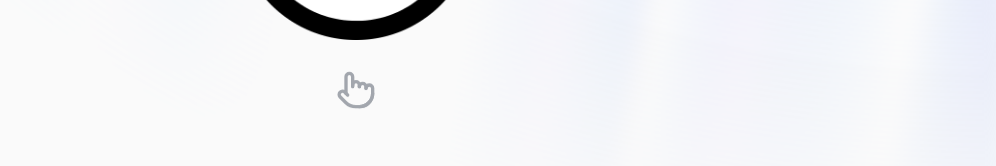
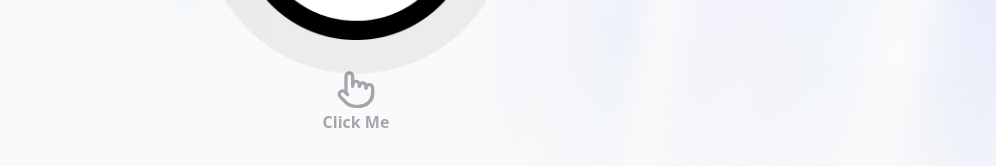
Before and after one commit to gregoryerrl/errl, a Next.js app: page / in a window 1280 px wide. Shown: the part 496-662 px from the top of the page, without its empty margins (284-1280 px from the left). Built offline with nearby package versions, Linux system fonts and the light colour scheme.

Commit message:
UI: Click me [Root Home]

```diff
--- a/app/page.tsx
+++ b/app/page.tsx
@@ -148,7 +148,10 @@ export default function Home() {
               className="flex items-center justify-center w-full"
             >
               <div className="relative flex flex-col items-center justify-center">
-                <Pointer className="animate-bounce absolute -bottom-20  w-10 h-10 opacity-40 dark:opacity-10" />
+                <div className="flex flex-col items-center justify-center animate-bounce absolute -bottom-24 opacity-40 dark:opacity-10">
+                  <Pointer className="w-10 h-10" />
+                  <span className="font-bold">Click Me</span>
+                </div>
                 <Link
                   href={"/default"}
                   prefetch={true}
```
